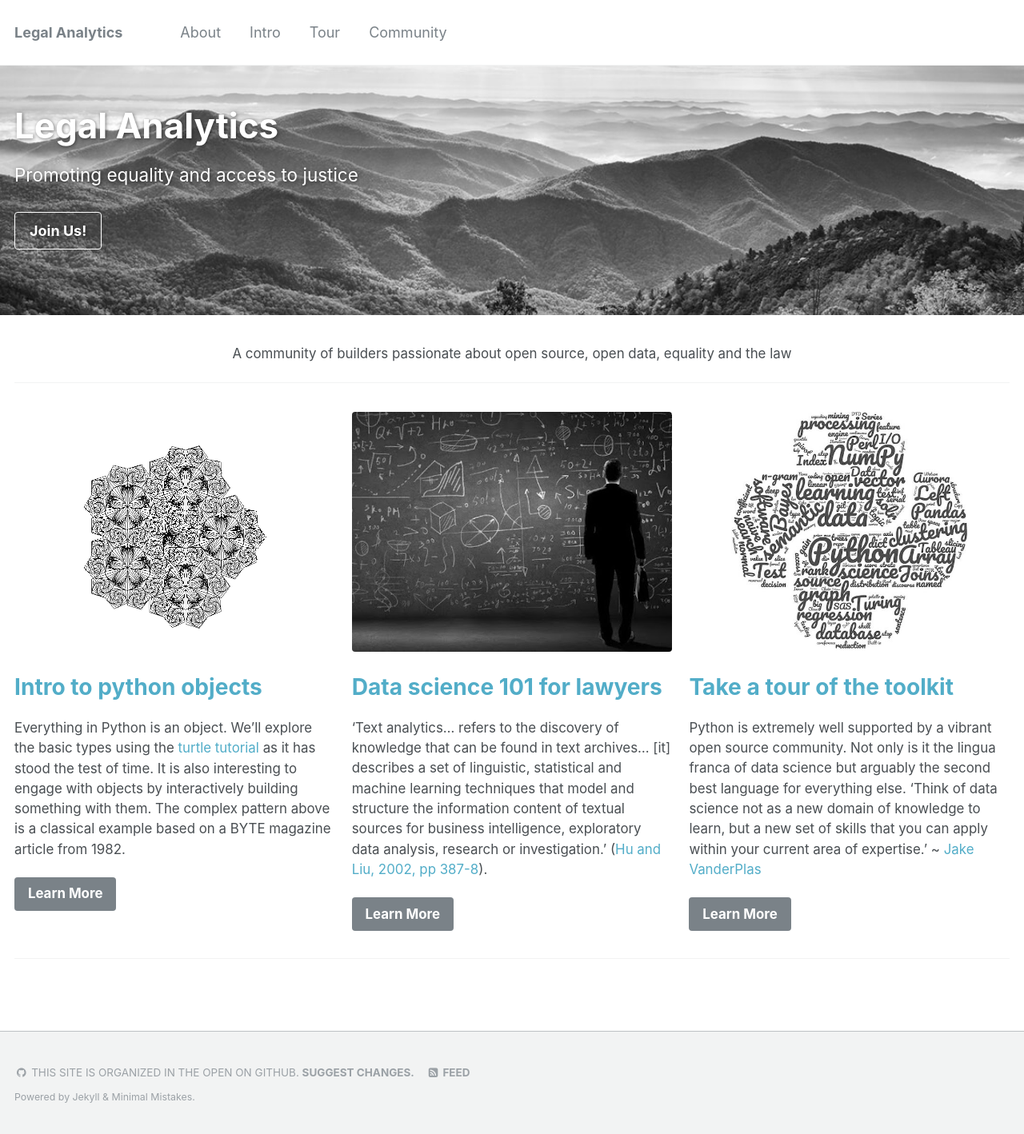
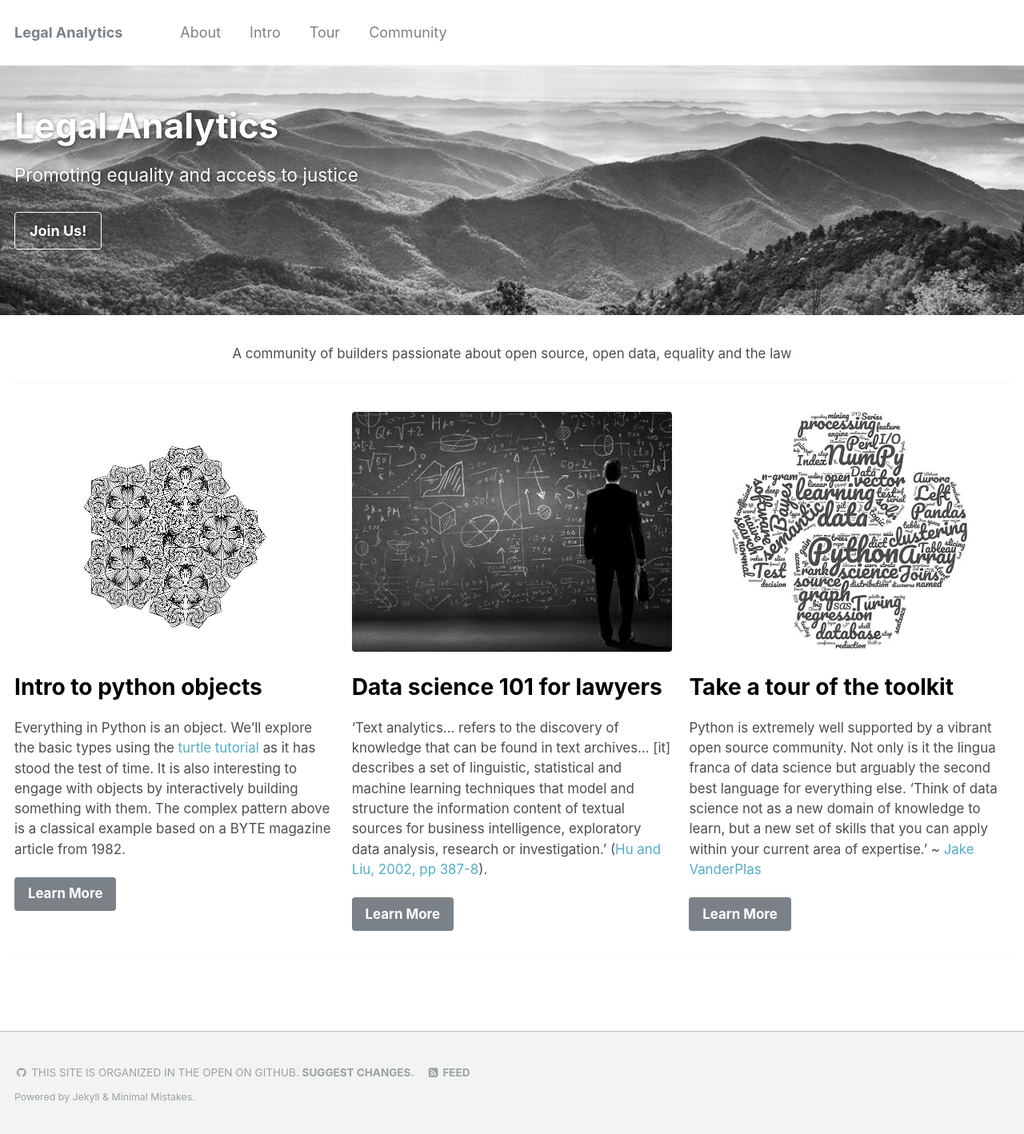
Before and after one commit to halkypi/lh, a Jekyll site: the page built from _pages/home.md, in a window 1280 px wide. Shown: the whole page at 80% size. Built offline with Jekyll 4.4.1, drawn with Linux system fonts in a browser that asks for light colours.

Commit message:
Update _archive.scss

```diff
--- a/_sass/_archive.scss
+++ b/_sass/_archive.scss
@@ -38,7 +38,7 @@
   margin-bottom: 0.25em;
   font-family: $sans-serif-narrow;
 
-  &a { color:#000; }
+  a & { color:#000; }
 
   a + a {
     opacity: 0.5;
```
